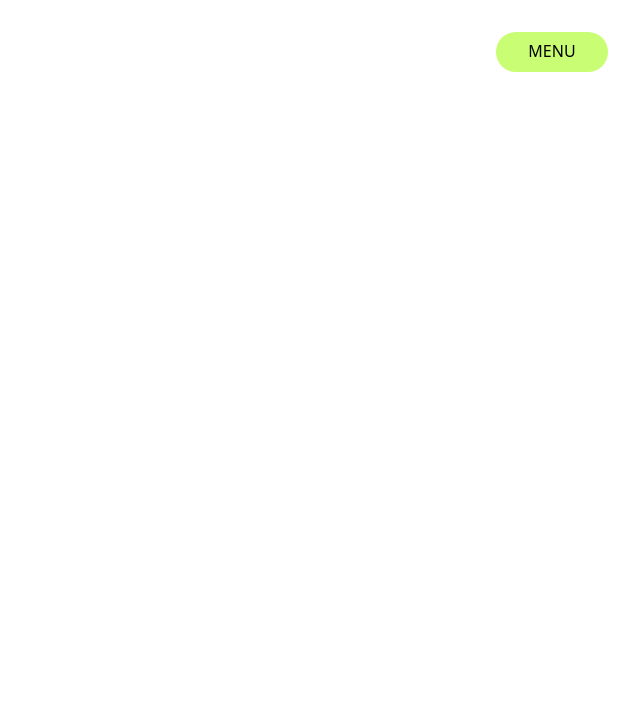
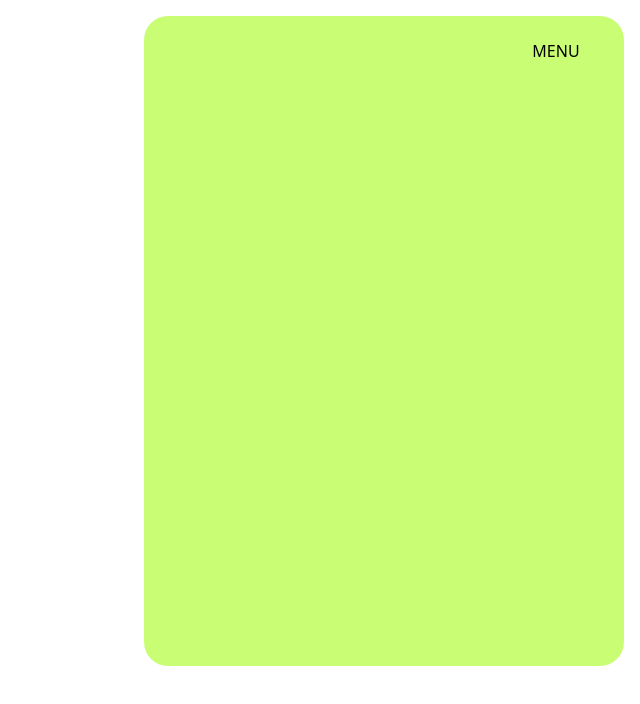
Before and after one commit to othmanahmeddora/portfolio-v3, a Next.js app: page / in a window 1280 px wide. Shown: the top 704 px of the page, without its empty margins (640-1280 px from the left). Built offline with nearby package versions, Linux system fonts and the light colour scheme.

Commit message:
create: pop-up menu animation

```diff
--- a/components/Header/Header.jsx
+++ b/components/Header/Header.jsx
@@ -1,12 +1,28 @@
 "use client";
 
-import React, { useState } from "react";
+import React, { useEffect, useRef, useState } from "react";
 import NavButton from "./NavButton/NavButton";
+import gsap from "gsap";
 
 const Header = () => {
   const [isActive, setIsActive] = useState(false);
+  const menuRef = useRef(null);
+
+  useEffect(() => {
+    gsap.to(menuRef.current, {
+      x: !isActive ? "1rem" : "0",
+      y: !isActive ? "-1rem" : "0",
+      width: !isActive ? "30rem" : "6.5rem",
+      height: !isActive ? "40.6rem" : "2.5rem",
+    });
+  }, [isActive]);
+
   return (
-    <div>
+    <div className="fixed top-[2rem] right-[2rem]">
+      <div
+        ref={menuRef}
+        className="bg-[#c9fd74] w-[6.5rem] h-[2.5rem] rounded-[1.5rem]"
+      ></div>
       <NavButton isActive={isActive} setIsActive={setIsActive} />
     </div>
   );
--- a/components/Header/NavButton/NavButton.jsx
+++ b/components/Header/NavButton/NavButton.jsx
@@ -3,16 +3,21 @@
 import gsap from "gsap";
 import CustomEase from "gsap/dist/CustomEase";
 import NavLabel from "../NavLabel/NavLabel";
-import { useRef } from "react";
+import { useEffect, useRef } from "react";
 
 const NavButton = ({ isActive, setIsActive }) => {
   const sliderRef = useRef(null);
 
-  gsap.registerPlugin(CustomEase);
-  let navEase = CustomEase.create("navButton", "0.76, 0, 0.24, 1");
+  useEffect(() => {
+    gsap.registerPlugin(CustomEase);
+  });
 
-  const handleButtonClick = () => {
-    gsap.to(".slider", {
+  const navEase = CustomEase.create("navButton", "0.76, 0, 0.24, 1");
+
+  const toggleMenu = () => {
+    setIsActive(!isActive);
+
+    gsap.to(sliderRef.current, {
       y: isActive ? "-100%" : 0,
       duration: 0.5,
       ease: navEase,
@@ -21,10 +26,10 @@ const NavButton = ({ isActive, setIsActive }) => {
 
   return (
     <div
-      onClick={() => setIsActive(!isActive)}
-      className="fixed top-[2rem] right-[2rem] w-[7rem] h-[2.5rem] rounded-[1.5rem] cursor-pointer overflow-hidden uppercase font-[500]"
+      onClick={toggleMenu}
+      className="absolute top-0 right-0 w-[6.5rem] h-[2.5rem] rounded-[1.5rem] cursor-pointer overflow-hidden uppercase font-[400]"
     >
-      <div onClick={handleButtonClick} className="slider w-full h-full">
+      <div ref={sliderRef} className="slider w-full h-full">
         <div className="bg-[#c9fd74] w-full h-full flex items-center justify-center">
           <NavLabel label={"menu"} ease={navEase} />
         </div>
--- a/components/Header/NavLabel/NavLabel.jsx
+++ b/components/Header/NavLabel/NavLabel.jsx
@@ -1,34 +1,36 @@
 import gsap from "gsap";
 import SplitText from "gsap/dist/SplitText";
-import React from "react";
+import React, { useRef } from "react";
 
 const NavLabel = ({ label, ease }) => {
-  gsap.registerPlugin(SplitText);
+  const scope = useRef(null);
 
   const handleHover = () => {
-    let split1 = SplitText.create(".label-1", {
-      type: "chars",
-    });
-    let split2 = SplitText.create(".label-2", {
-      type: "chars",
-    });
+    let ctx = gsap.context(() => {
+      const split1 = new SplitText(".label-1", { type: "chars" });
+      const split2 = new SplitText(".label-2", { type: "chars" });
 
-    let tl = gsap.timeline();
-
-    tl.to(split1.chars, { y: "-100%", stagger: 0.1, ease: ease }).to(
-      split2.chars,
-      {
-        y: "-100%",
-        stagger: 0.1,
-        ease: ease,
-      },
-      "<",
-    );
+      gsap
+        .timeline()
+        .to(split1.chars, {
+          y: "-100%",
+          stagger: 0.05,
+          duration: 0.4,
+          ease: ease,
+        })
+        .to(
+          split2.chars,
+          { y: "-100%", stagger: 0.05, duration: 0.4, ease: ease },
+          "<",
+        );
+    }, scope);
   };
 
   return (
     <div
+      ref={scope}
       onMouseEnter={handleHover}
+      onMouseLeave={handleHover}
       className="relative flex flex-col items-center justify-center overflow-hidden"
       style={{ lineHeight: 0.85 }}
     >
--- a/package.json
+++ b/package.json
@@ -16,8 +16,10 @@
   },
   "devDependencies": {
     "@tailwindcss/postcss": "^4",
+    "autoprefixer": "^10.4.24",
     "eslint": "^9",
     "eslint-config-next": "16.1.1",
-    "tailwindcss": "^4"
+    "postcss": "^8.5.6",
+    "tailwindcss": "^4.1.18"
   }
 }
```
Also changed, not shown: 1 other file (tests, documents, lock files or other folders).
